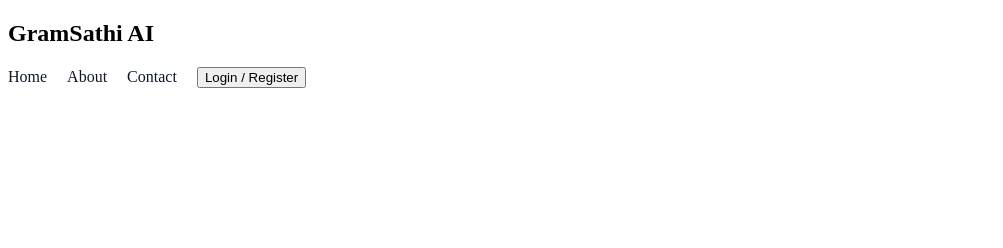
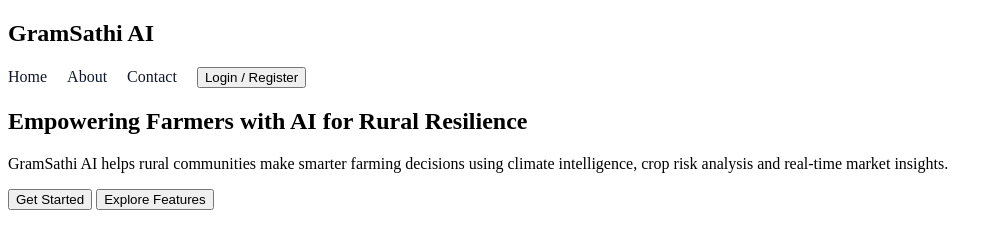
Before and after one commit to aayushpaudel01/gramsathi1, a plain HTML site: page landingPage.html in a window 1280 px wide. Shown: the whole page, without its empty margins (0-1003 px from the left). Drawn offline with Linux system fonts and the light colour scheme.

Commit message:
added css for nav bar & added a section

```diff
--- a/landingPage.html
+++ b/landingPage.html
@@ -21,6 +21,18 @@
             <button onclick="goLogin()">Login / Register</button>
         </div>
     </nav>
+    <section class="hero">
+        <h1>Empowering Farmers with <span>AI for Rural Resilience</span></h1>
+        <p>
+            GramSathi AI helps rural communities make smarter farming decisions using
+            climate intelligence, crop risk analysis and real-time market insights.
+        </p>
+
+        <div class="cta">
+            <button class="btn btn-primary" onclick="goLogin()">Get Started</button>
+            <button class="btn btn-outline" onclick="scrollToFeatures()">Explore Features</button>
+        </div>
+    </section>
 
 </body>
 
--- a/style.css
+++ b/style.css
@@ -1,3 +1,13 @@
+:root {
+    --primary: #1f7a4d;
+    --secondary: #e6f4ee;
+    --dark: #0f172a;
+    --muted: #64748b;
+    --accent: #22c55e;
+    --light: #ffffff;
+    --gradient: linear-gradient(135deg, #1f7a4d, #22c55e);
+}
+
 #navbar {
     display: flex;
     gap: 20px;
```
Also changed, not shown: login.html (added).
